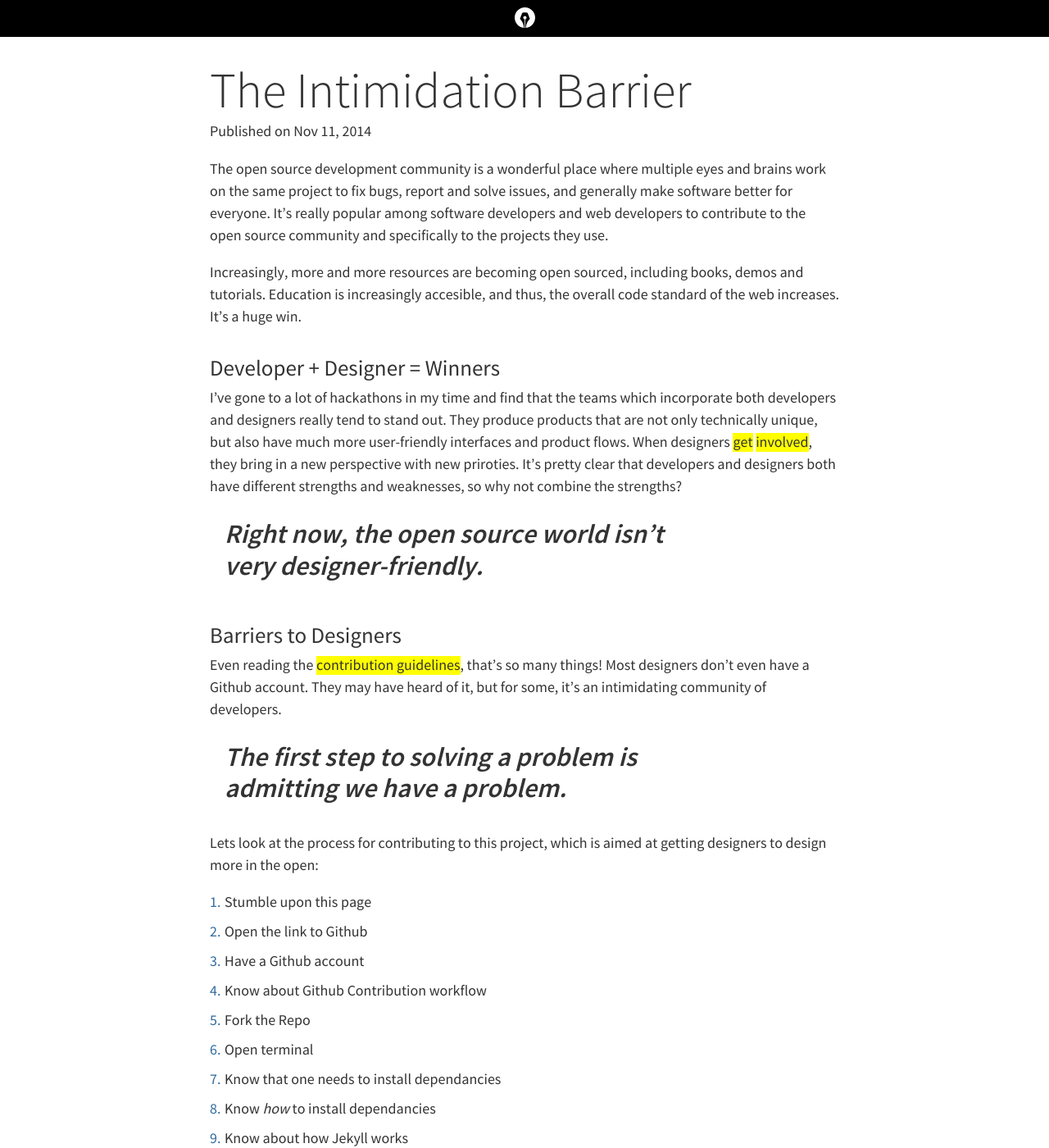
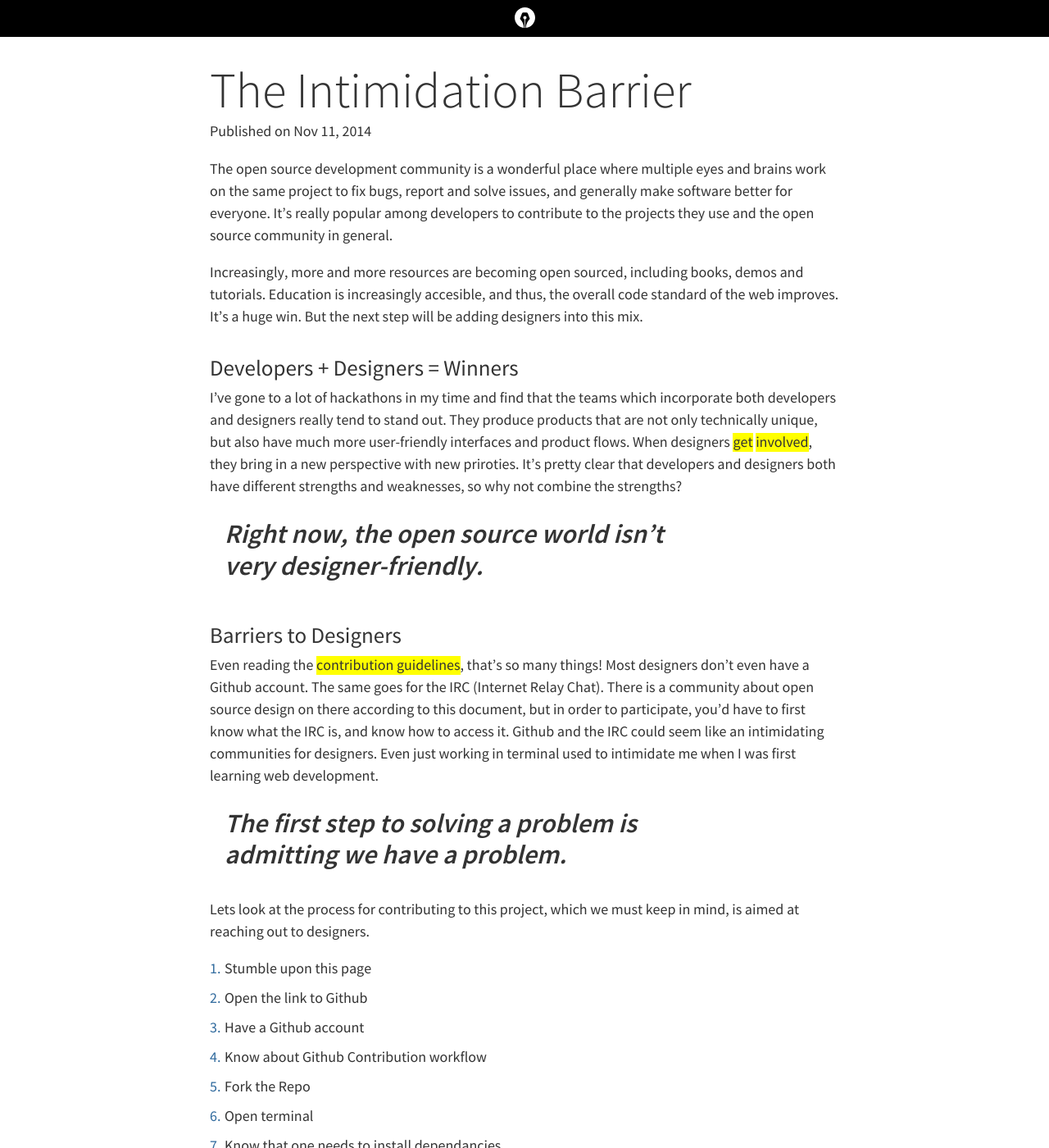
Before and after one commit to DesignOpen/designopen.github.io, a Jekyll site: the page built from blogging_about/_posts/2014-11-11-barriers-for-designers.md, in a window 1280 px wide and 1400 px high. Shown: the whole window at 82% size. Built offline with Jekyll 4.4.1, drawn with Linux system fonts in a browser that asks for light colours; comment, search, counter and statistics services are not loaded; some of the changed text lies outside the part shown.

Commit message:
finished blog post about the intimidation barrier

```diff
--- a/blogging_about/_posts/2014-11-11-barriers-for-designers.md
+++ b/blogging_about/_posts/2014-11-11-barriers-for-designers.md
@@ -7,22 +7,22 @@
 excerpt: At SassConf this year, there was a lot of talk about why designers don't contribute to open source, and how we can start to influence change.
 ---
 
-The open source development community is a wonderful place where multiple eyes and brains work on the same project to fix bugs, report and solve issues, and generally make software better for everyone. It's really popular among software developers and web developers to contribute to the open source community and specifically to the projects they use.
+The open source development community is a wonderful place where multiple eyes and brains work on the same project to fix bugs, report and solve issues, and generally make software better for everyone. It's really popular among developers to contribute to the projects they use and the open source community in general.
 
-Increasingly, more and more resources are becoming open sourced, including books, demos and tutorials. Education is increasingly accesible, and thus, the overall code standard of the web increases. It's a huge win.
+Increasingly, more and more resources are becoming open sourced, including books, demos and tutorials. Education is increasingly accesible, and thus, the overall code standard of the web improves. It's a huge win. But the next step will be adding designers into this mix.
 
-## Developer + Designer = Winners
+## Developers + Designers = Winners
 I've gone to a lot of hackathons in my time and find that the teams which incorporate both developers and designers really tend to stand out. They produce products that are not only technically unique, but also have much more user-friendly interfaces and product flows. When designers [get](https://www.youtube.com/watch?v=TkpjDOlB17E) [involved](http://beautifulopen.com), they bring in a new perspective with new priroties. It's pretty clear that developers and designers both have different strengths and weaknesses, so why not combine the strengths?
 
 > Right now, the open source world isn't very designer-friendly.
 
 ## Barriers to Designers
 
-Even reading the [contribution guidelines](http://0.0.0.0:4000/blogging_about/how-designers-can-contribute-to-open-source-projects/), that's so many things! Most designers don't even have a Github account. They may have heard of it, but for some, it's an intimidating community of developers.
+Even reading the [contribution guidelines](http://0.0.0.0:4000/blogging_about/how-designers-can-contribute-to-open-source-projects/), that's so many things! Most designers don't even have a Github account. The same goes for the IRC (Internet Relay Chat). There is a community about open source design on there according to this document, but in order to participate, you'd have to first know what the IRC is, and know how to access it. Github and the IRC could seem like an intimidating communities for designers. Even just working in terminal used to intimidate me when I was first learning web development.
 
 > The first step to solving a problem is admitting we have a problem.
 
-Lets look at the process for contributing to this project, which is aimed at getting designers to design more in the open:
+Lets look at the process for contributing to this project, which we must keep in mind, is aimed at reaching out to designers.
 
 1. Stumble upon this page
 2. Open the link to Github
@@ -40,14 +40,14 @@
 11. Commit Changes
 11. Submit pull request
 
-A lot of assumptions are made here! And that's just for submitting a post. It's really important to realize that there are a lot of in-between steps which may seem like second nature to developers, but could be barriers for designers. And frustration turns people away.
+A lot of assumptions are made here! And that's just for submitting a post. It's really important to realize that there are a lot of in-between steps which may seem like second nature to developers, but could be barriers for designers. And frustration turns people away. So how can we get more designers, and not just front end developer/designers, involved in the conversation to begin with?
 
 ## Education is Key
 
-Educating designers is definitely the first step into getting a more well-rounded open source community. I gave a talk at [SassConf](http://sassconf.com) last month about building communities, which also touched on education. A few tips I gave are as follows:
+Educating designers is definitely the first step into getting a more well-rounded open source community. I gave a talk at [SassConf](http://una.github.io/sassconf-2014/) last month about building communities, which also touched on education. A few tips I gave are as follows:
 
 1. **Never say "this is easy."** "Easy" is a subjective term that will close people off from asking further questions to avoid sounding inferior.
 2. **Don't make any assumptions** of previous knowledge. Asking if someone is familiar with a term will make them feel empowered if they are, and not make them feel bad if they don't.
 3. **Show examples**. Whenever possible, send examples of work instead of just sending links to documentation.
 
-I love the message of this website. Getting designers to work more "in the open" is the first step to getting them to work on open source projects. Now, there are defintely more barriers out there than just intimidation, but lets get started where we can. Fork [this project](https://github.com/DesignOpen/designopen.github.io) to help contribute and make it more digestible for designers ot participate in this conversation! I would love to hear your thoughts.
+I love the message of this website. Getting designers to work more "in the open" is the first step to getting them to work on open source projects. Now, there are defintely more barriers out there than just intimidation, but lets get started where we can. Fork [this project](https://github.com/DesignOpen/designopen.github.io) to help contribute and make it more digestible for designers ot participate in this conversation! Your thoughts are very welcome.
```
